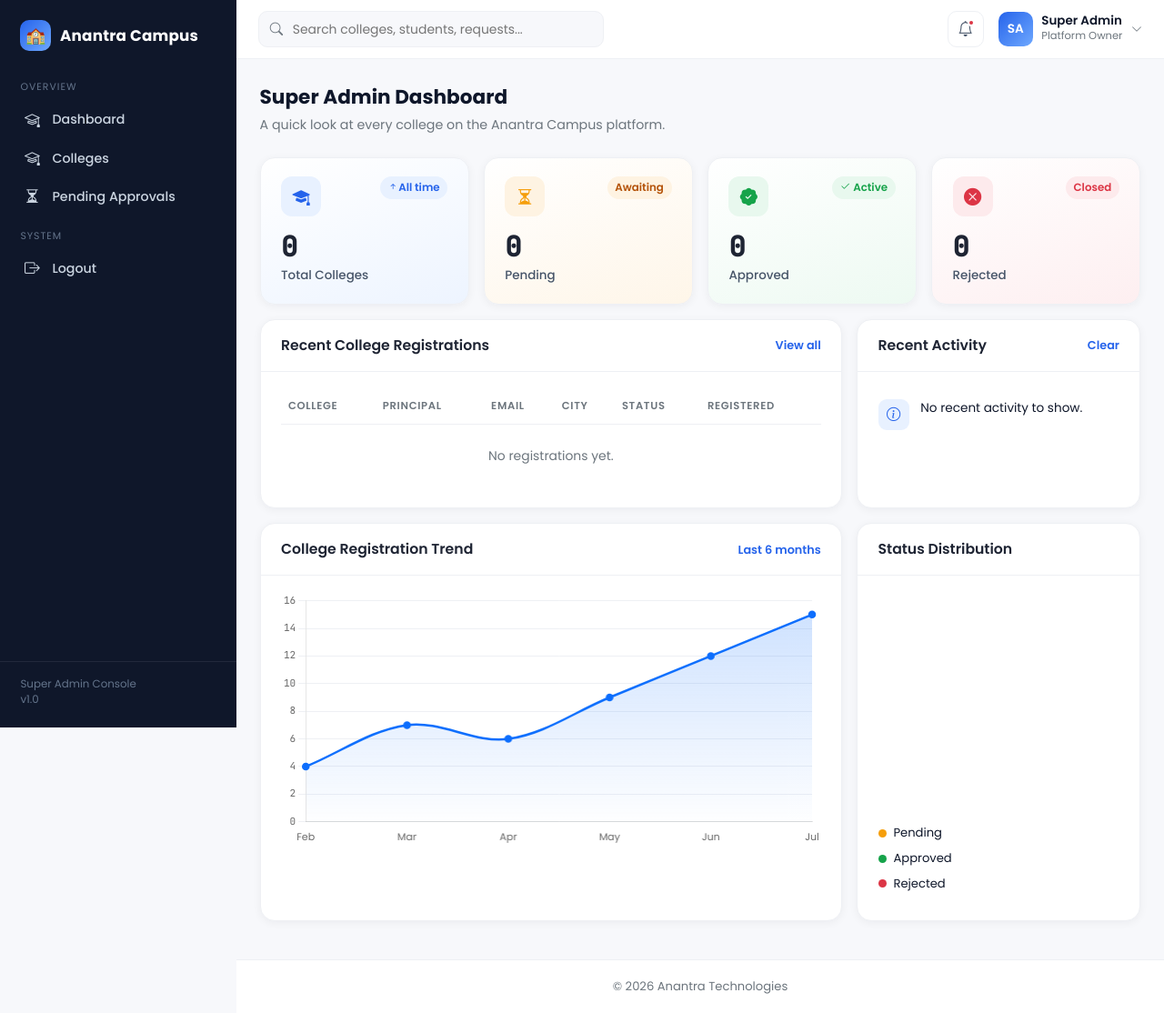
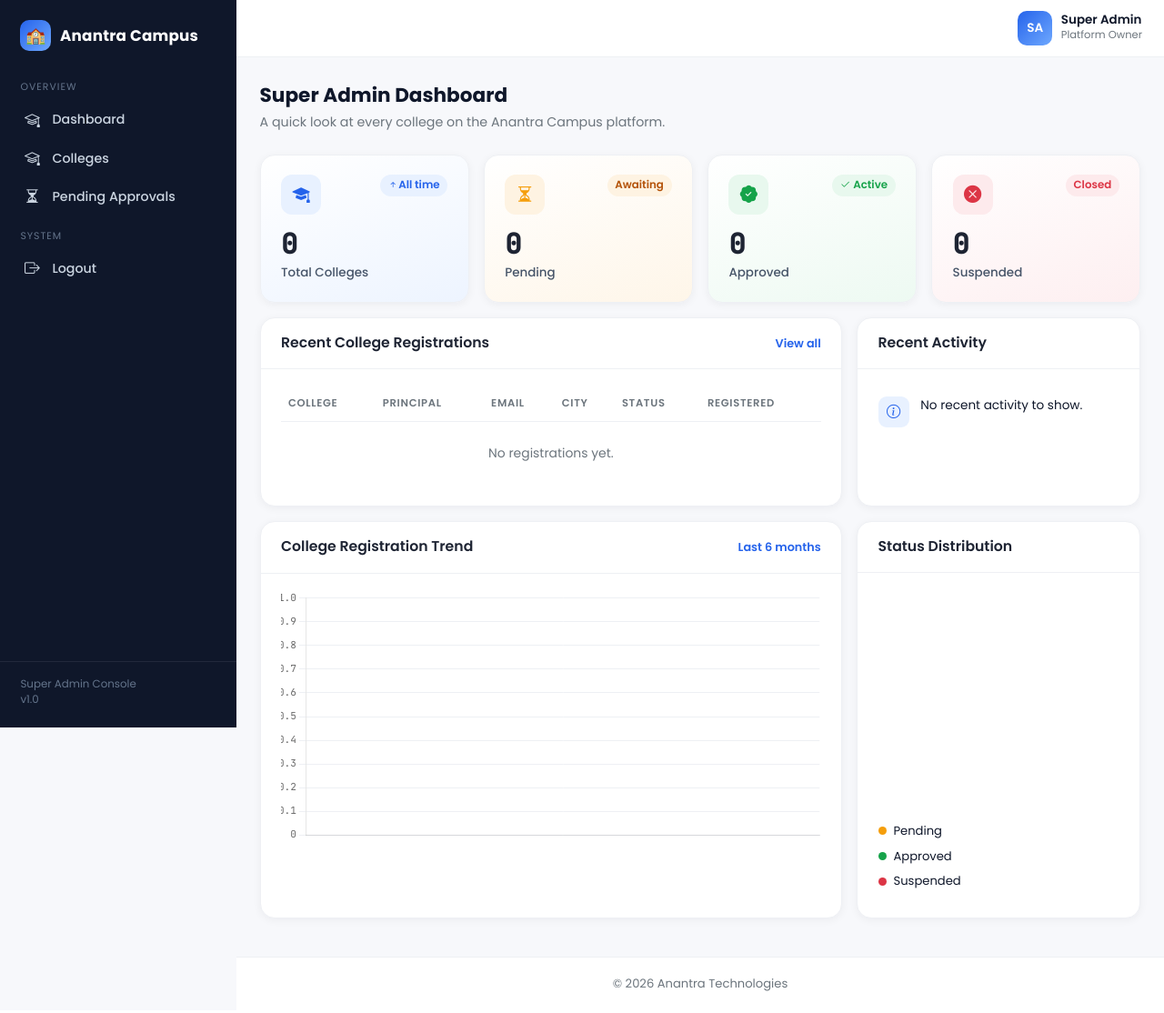
Before and after one commit to Solanki777/Anantra, a Django app: page /superadmin/dashboard/ in a window 1280 px wide. Shown: the whole page at 91% size. After the commit the page ends 1090 px from the top, so only its background shows below. Run offline with Django 5.2, Linux system fonts and the light colour scheme; the visitor is signed in with stand-in values (Sample User, id 1); data comes from the database, SQL or seed files in the repository; data that the repository does not hold is empty; a map, chart or similar area stays blank.

Commit message:
fix : all pages ui bugs and real time chart with recent activity

```diff
--- a/superadmin/templates/colleges_list.html
+++ b/superadmin/templates/colleges_list.html
@@ -247,10 +247,7 @@
                         <div class="ac-page-title">{{ page_title|default:"All Colleges" }}</div>
                         <p class="ac-page-sub">Manage and monitor all registered colleges from a single interface.</p>
                     </div>
-                    <span class="ac-count-badge">
-                        <i class="bi bi-mortarboard"></i>
-                        Showing: <strong>{{ colleges.paginator.count|default:colleges|length }}</strong>
-                    </span>
+
                 </div>
 
                 <!-- ============ STATISTICS ============ -->
--- a/superadmin/templates/dashboard.html
+++ b/superadmin/templates/dashboard.html
@@ -76,10 +76,11 @@
                         <div class="ac-stat-card card-rejected">
                             <span class="trend">Closed</span>
                             <div class="icon-wrap"><i class="bi bi-x-circle-fill"></i></div>
-                            <h3>{{ rejected_colleges|default:"0" }}</h3>
-                            <p class="label">Rejected</p>
+                            <h3>{{ suspend_colleges |default:"0" }}</h3>
+                            <p class="label">Suspended</p>
                         </div>
                     </div>
+
                 </div>
 
                 <!-- ============ TABLE + ACTIVITY ============ -->
@@ -88,7 +89,7 @@
                         <div class="ac-panel">
                             <div class="ac-panel-header">
                                 <h5>Recent College Registrations</h5>
-                                <a href="#" class="link">View all</a>
+                                <a href="{% url 'colleges_list' %}" class="link">View all</a>
                             </div>
                             <div class="ac-panel-body">
                                 <div class="table-responsive">
@@ -139,7 +140,7 @@
                         <div class="ac-panel">
                             <div class="ac-panel-header">
                                 <h5>Recent Activity</h5>
-                                <a href="#" class="link">Clear</a>
+
                             </div>
                             <div class="ac-panel-body">
                                 {% for activity in recent_activities %}
@@ -147,7 +148,7 @@
                                     <div class="activity-icon activity-{{ activity.type }}">
                                         {% if activity.type == "approved" %}
                                             <i class="bi bi-check-lg"></i>
-                                        {% elif activity.type == "rejected" %}
+                                        {% elif activity.type == "Suspended" %}
                                             <i class="bi bi-x-lg"></i>
                                         {% else %}
                                             <i class="bi bi-plus-lg"></i>
@@ -199,7 +200,7 @@
                                 <div class="mt-3">
                                     <div class="legend-row"><span class="legend-dot" style="background:#f59e0b;"></span> Pending</div>
                                     <div class="legend-row"><span class="legend-dot" style="background:#16a34a;"></span> Approved</div>
-                                    <div class="legend-row"><span class="legend-dot" style="background:#dc3545;"></span> Rejected</div>
+                                    <div class="legend-row"><span class="legend-dot" style="background:#dc3545;"></span> Suspended</div>
                                 </div>
                             </div>
                         </div>
@@ -263,12 +264,12 @@
             new Chart(document.getElementById('statusPieChart').getContext('2d'), {
                 type: 'doughnut',
                 data: {
-                    labels: ['Pending', 'Approved', 'Rejected'],
+                    labels: ['Pending', 'Approved', 'Suspended'],
                     datasets: [{
                         data: [
                             {{ pending_colleges|default:"0" }},
                             {{ approved_colleges|default:"0" }},
-                            {{ rejected_colleges|default:"0" }}
+                            {{ suspend_colleges|default:"0" }}
                         ],
                         backgroundColor: ['#f59e0b', '#16a34a', '#dc3545'],
                         borderWidth: 0,
--- a/superadmin/templates/pending_colleges.html
+++ b/superadmin/templates/pending_colleges.html
@@ -235,10 +235,7 @@
                         <div class="ac-page-title">Pending College Requests</div>
                         <p class="ac-page-sub">Review and manage newly registered colleges awaiting approval.</p>
                     </div>
-                    <span class="ac-count-badge">
-                        <i class="bi bi-hourglass-split"></i>
-                        Pending Requests: <strong>{{ pending_count|default:"0" }}</strong>
-                    </span>
+
                 </div>
 
                 <!-- ============ STATISTICS ============ -->
--- a/superadmin/templates/sidebar/navbar.html
+++ b/superadmin/templates/sidebar/navbar.html
@@ -1,20 +1,15 @@
 <header class="ac-topbar">
                 <button class="ac-menu-btn" id="acMenuBtn"><i class="bi bi-list"></i></button>
 
-                <div class="ac-search">
-                    <i class="bi bi-search"></i>
-                    <input type="text" placeholder="Search colleges, students, requests...">
-                </div>
+                <div class="ac-topbar-actions">
 
-                <div class="ac-topbar-actions">
-                    <button class="ac-bell"><i class="bi bi-bell"></i><span class="dot"></span></button>
                     <div class="ac-profile">
                         <div class="ac-avatar">SA</div>
                         <div>
                             <div class="name">Super Admin</div>
                             <div class="role">Platform Owner</div>
                         </div>
-                        <i class="bi bi-chevron-down" style="font-size:.75rem;color:var(--ac-secondary);"></i>
+
                     </div>
                 </div>
             </header>
--- a/superadmin/views.py
+++ b/superadmin/views.py
@@ -14,6 +14,10 @@ from .form import CollegeForm
 from openpyxl import Workbook
 from django.http import HttpResponse
 from django.core.signing import TimestampSigner, BadSignature, SignatureExpired
+from django.db.models import Count
+from django.db.models.functions import TruncMonth
+from django.utils.timesince import timesince
+import json
 
 def login_view(request):
 
@@ -44,26 +48,59 @@ def logout_view(request):
 @superadmin_required
 def dashboard(request):
 
+    total_colleges = College.objects.count()
+    pending_colleges = College.objects.filter(status="pending").count()
+    approved_colleges = College.objects.filter(status="approved").count()
+    rejected_colleges = College.objects.filter(status="rejected").count()
+    suspend_colleges = College.objects.filter(status="suspended").count()
 
-    total_colleges = College.objects.count()
+    # Recent registrations
+    recent_colleges = (
+        College.objects.select_related("admin")
+        .order_by("-created_at")[:10]
+    )
 
-    pending_colleges = College.objects.filter(
-        status = "pending"
-    ).count()
+    # Recent activity
+    recent_activities = []
 
-    approved_colleges = College.objects.filter(
-        status = "approved"
-    ).count()
+    for college in College.objects.order_by("-created_at")[:10]:
+        recent_activities.append({
+            "type": college.status.lower(),
+            "message": f"{college.college_name} is {college.get_status_display()}",
+            "timestamp": timesince(college.created_at) + " ago",
+        })
 
-    rejected_colleges = College.objects.filter(
-        status = "rejected"
-    ).count()
+    # Registration trend (last months)
+    registrations = (
+        College.objects
+        .annotate(month=TruncMonth("created_at"))
+        .values("month")
+        .annotate(total=Count("id"))
+        .order_by("month")
+    )
+
+    chart_labels = [
+        r["month"].strftime("%b")
+        for r in registrations
+    ]
+
+    chart_values = [
+        r["total"]
+        for r in registrations
+    ]
 
     context = {
         "total_colleges": total_colleges,
-        "pending_colleges" :   pending_colleges,
-        "approved_colleges" : approved_colleges,
-        "rejected_colleges" : rejected_colleges,
+        "pending_colleges": pending_colleges,
+        "approved_colleges": approved_colleges,
+        "rejected_colleges": rejected_colleges,
+        "suspend_colleges": suspend_colleges,
+
+        "recent_colleges": recent_colleges,
+        "recent_activities": recent_activities,
+
+        "chart_labels": json.dumps(chart_labels),
+        "chart_values": json.dumps(chart_values),
     }
 
     return render(
@@ -301,7 +338,7 @@ def edit_college(request,id):
                 "College updated successfully."
             )
 
-            return redirect("colleges_lsit")
+            return redirect("colleges_list")
     else:
         form = CollegeForm(instance=college)
 
```
